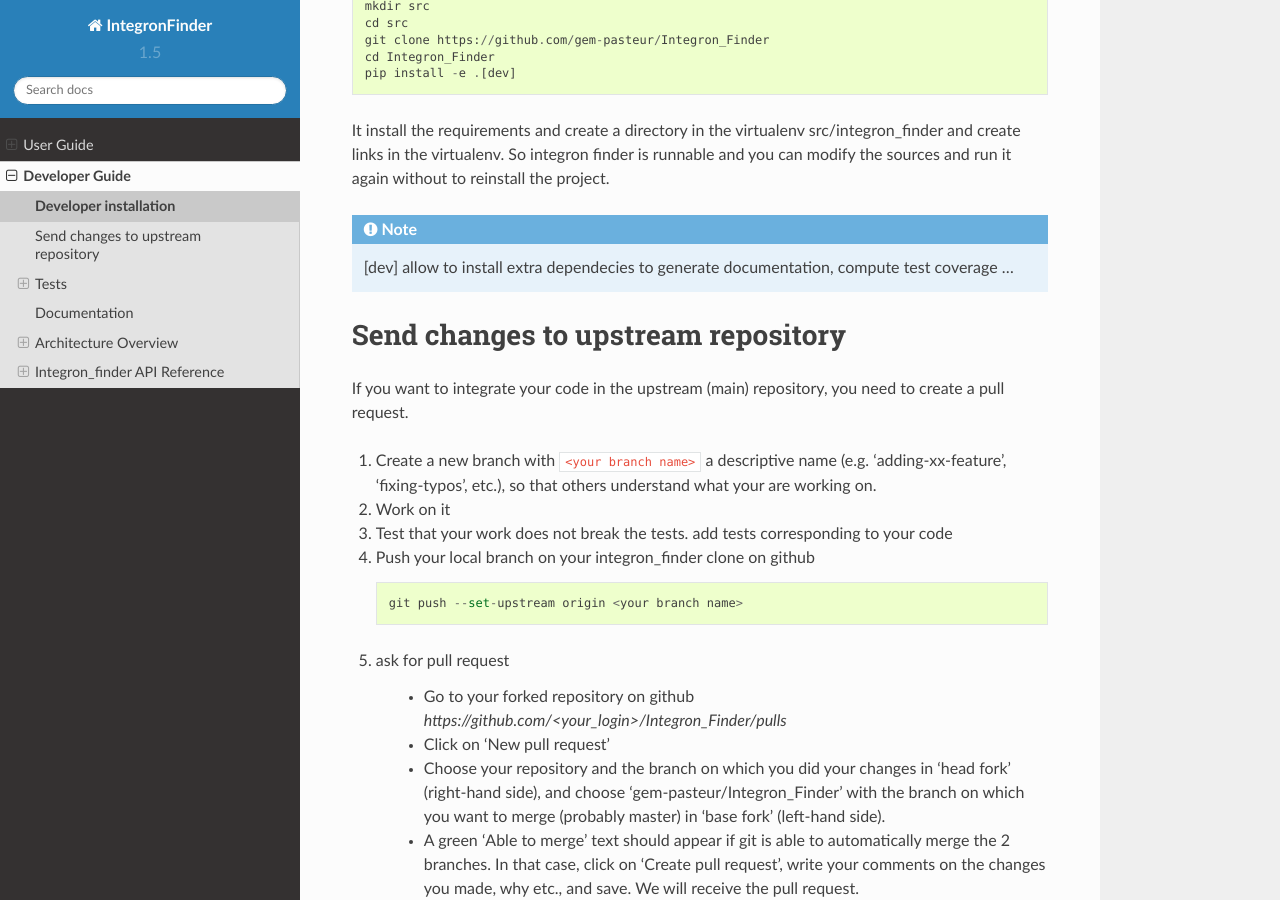
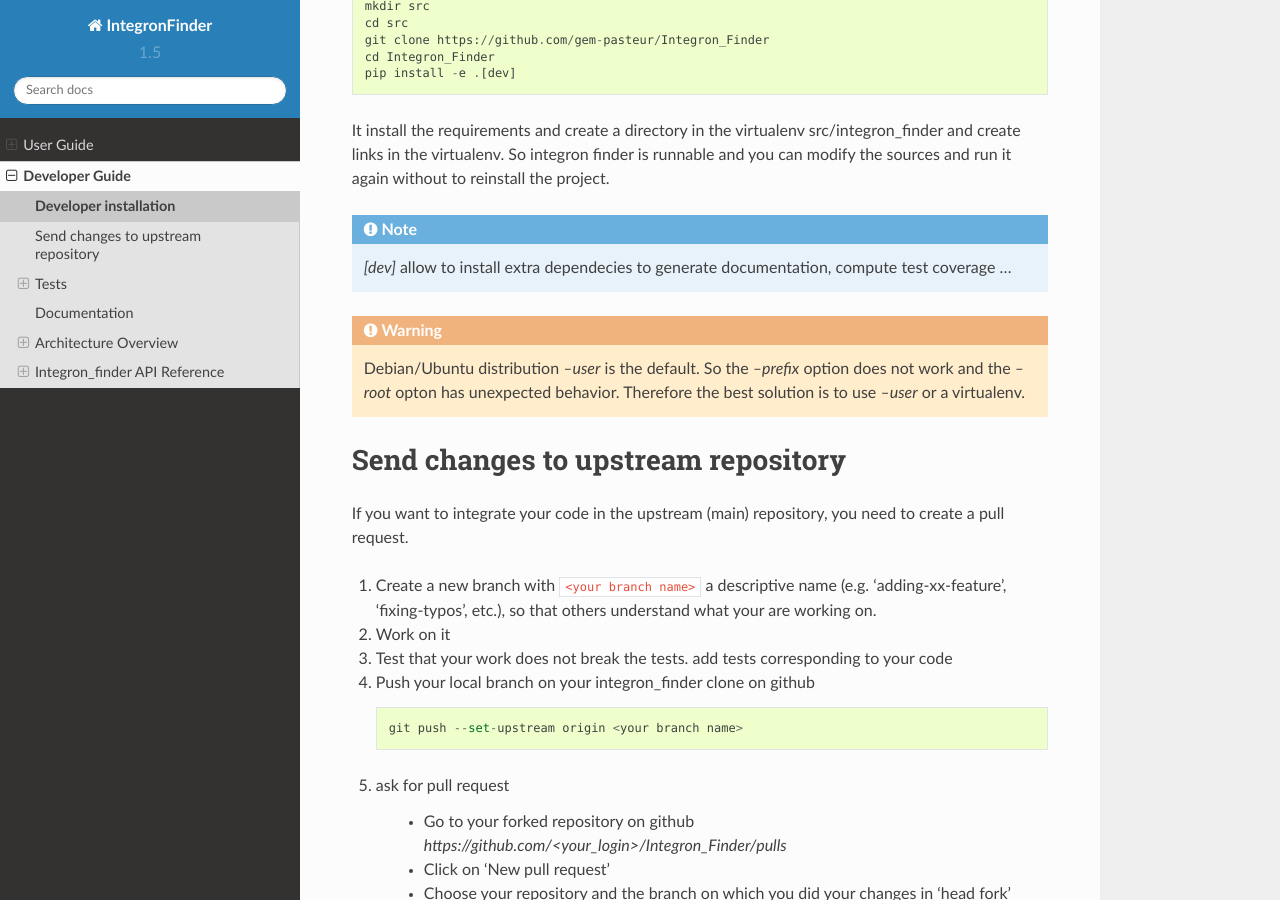
Before and after one commit to gem-pasteur/Integron_Finder, a Sphinx documentation site: the page built from doc/source/developer_guide/dev_guide.rst, in a window 1280 px wide and 900 px high, scrolled down 735 px. Built offline with Sphinx 7.4.7 and the Read the Docs theme 2.0.0, drawn with Linux system fonts in a browser that asks for light colours.

Commit message:
:pencil2: add warning about pip --user on debian/ubuntu

```diff
--- a/doc/source/developer_guide/dev_guide.rst
+++ b/doc/source/developer_guide/dev_guide.rst
@@ -39,7 +39,12 @@
 without to reinstall the project.
 
 .. note::
-    [dev] allow to install extra dependecies to generate documentation, compute test coverage ...
+    `[dev]` allow to install extra dependecies to generate documentation, compute test coverage ...
+
+.. warning::
+    Debian/Ubuntu distribution `--user` is the default. So the `--prefix` option does not work
+    and the `--root` opton has unexpected behavior. Therefore the best solution is to use `--user` or a virtualenv.
+
 
 Send changes to upstream repository
 ===================================
```
